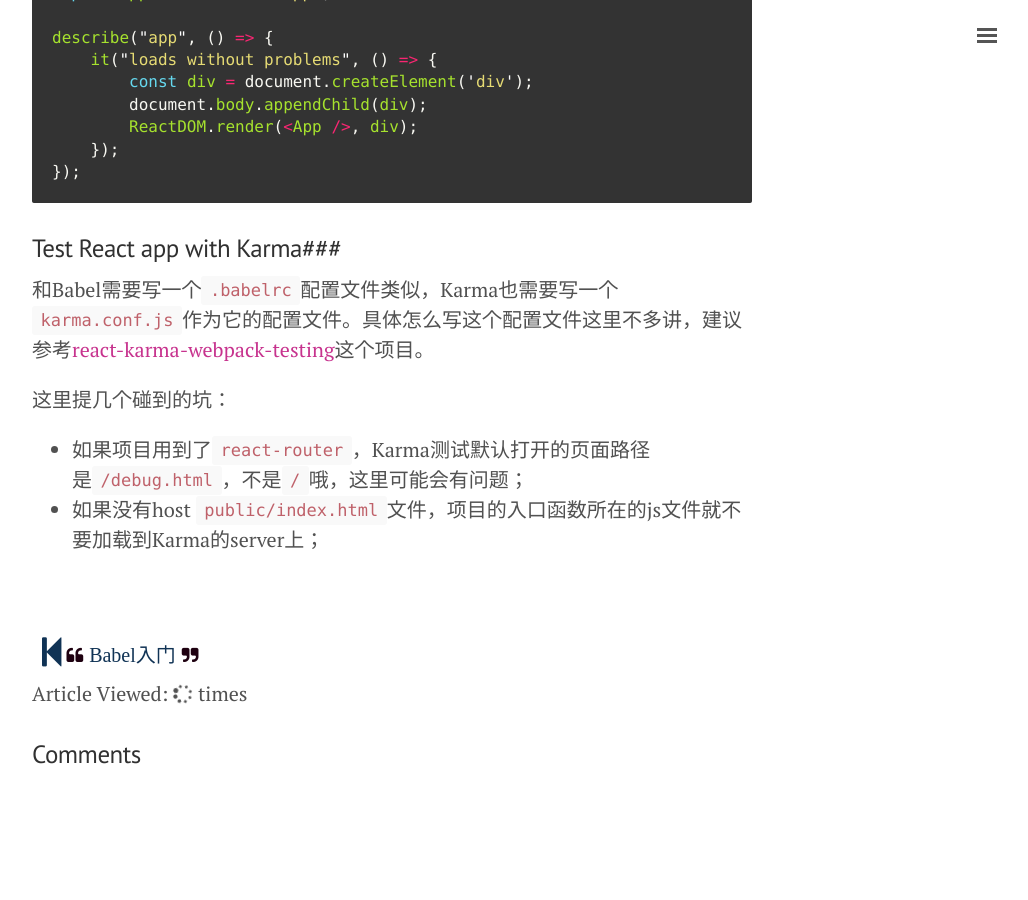
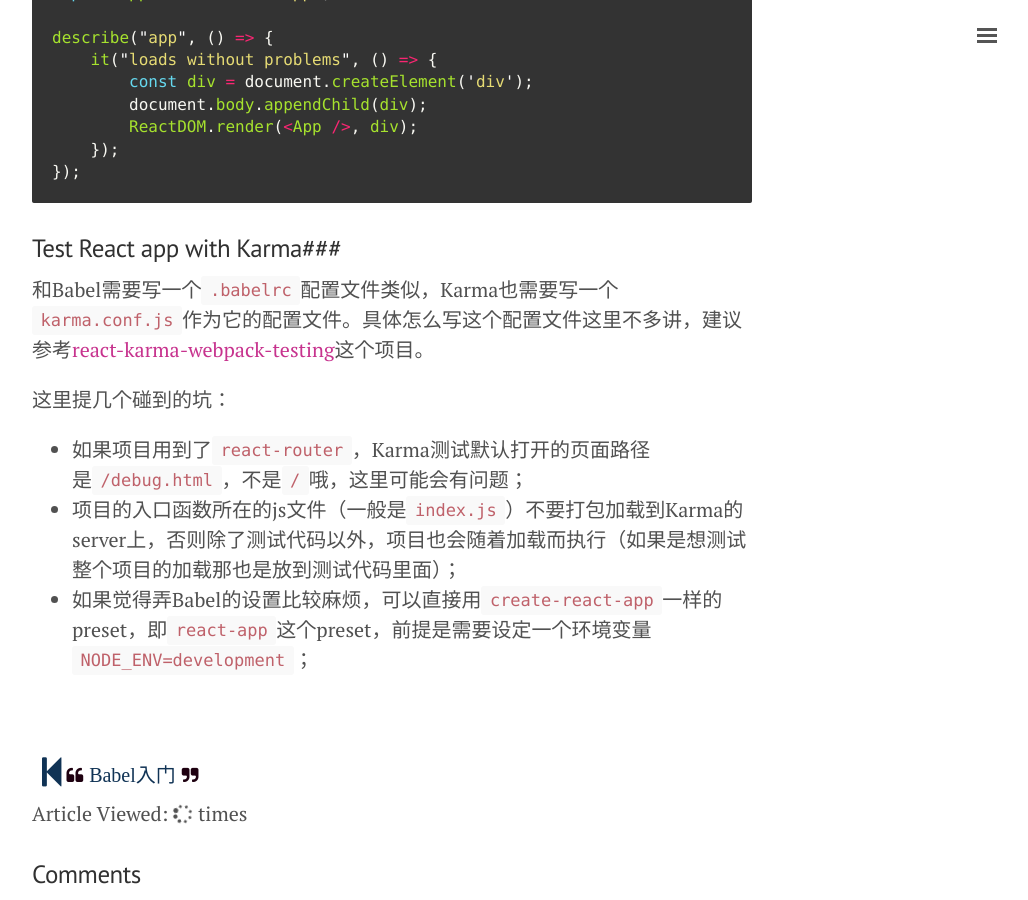
Before and after one commit to cuyu/cuyu.github.io, a Jekyll site: the page built from _posts/2017-06-02-Test-React-app-with-Karma.md, in a window 1280 px wide and 900 px high, scrolled down 2914 px. Shown: the whole window, without its empty margins (248-1276 px from the left). Built offline with Jekyll 4.4.1, drawn with Linux system fonts in a browser that asks for light colours; nearby versions of some CDN libraries; comment, search, counter and statistics services are not loaded; before the commit the page ends 3694 px from its top, so only the background shows below that.

Commit message:
Update post

```diff
--- a/_posts/2017-06-02-Test-React-app-with-Karma.md
+++ b/_posts/2017-06-02-Test-React-app-with-Karma.md
@@ -2,14 +2,13 @@
 layout: post
 title: "Test React app with Karma"
 category: Javascript
-tags: [
-Karma, React]
+tags: [Karma, React]
 date: 2017-06-02
 ---
 
+![karma-logo](http://karma-runner.github.io/assets/img/banner.png)
+
 ### Why Karma?###
-
-![karma-logo](http://karma-runner.github.io/assets/img/banner.png)
 
 前端的工具真的太多了，多的有点让人眼花缭乱。问题是我们真的需要这么多的工具吗？我觉得对于一个成熟的需要长期更新维护的代码库而言，是的，真的需要😂，最起码每一类工具总得需要选择一个来使用。而对于那些“一次性”的作品，我觉得很多工具大可省略不用（它们甚至连测试代码都可以不需要）。而[Karma](http://karma-runner.github.io/)就是属于那一类可用可不用的工具。这类可用可不用的工具有一些共性，它们要么是为了解决因项目复杂度提高而产生的问题（小项目可以不用），要么是为了提高开发的效率（不那么关心效率的话可以不用）。
 
@@ -82,4 +81,5 @@
 这里提几个碰到的坑：
 
 - 如果项目用到了`react-router`，Karma测试默认打开的页面路径是`/debug.html`，不是`/`哦，这里可能会有问题；
-- 如果没有host `public/index.html`文件，项目的入口函数所在的js文件就不要加载到Karma的server上；
+- 项目的入口函数所在的js文件（一般是`index.js`）不要打包加载到Karma的server上，否则除了测试代码以外，项目也会随着加载而执行（如果是想测试整个项目的加载那也是放到测试代码里面）；
+- 如果觉得弄Babel的设置比较麻烦，可以直接用`create-react-app`一样的preset，即`react-app`这个preset，前提是需要设定一个环境变量`NODE_ENV=development`；
```
